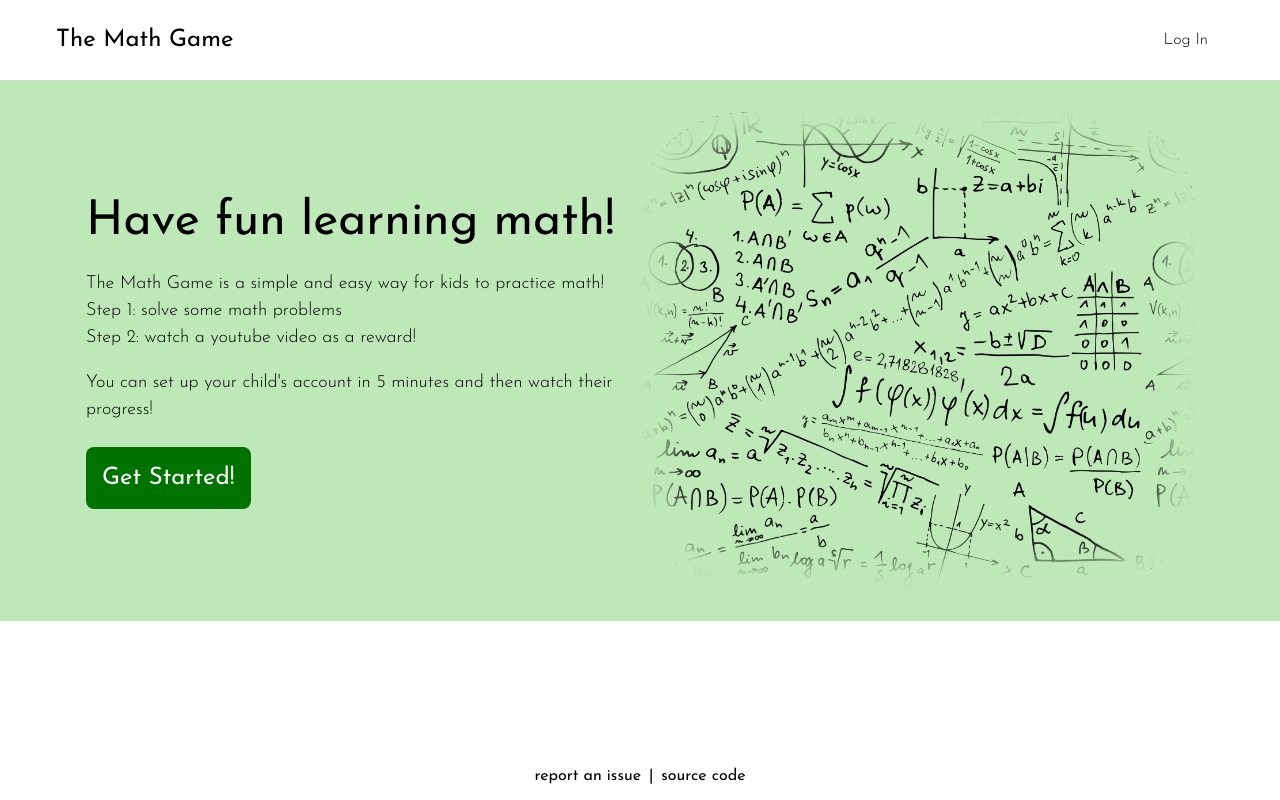
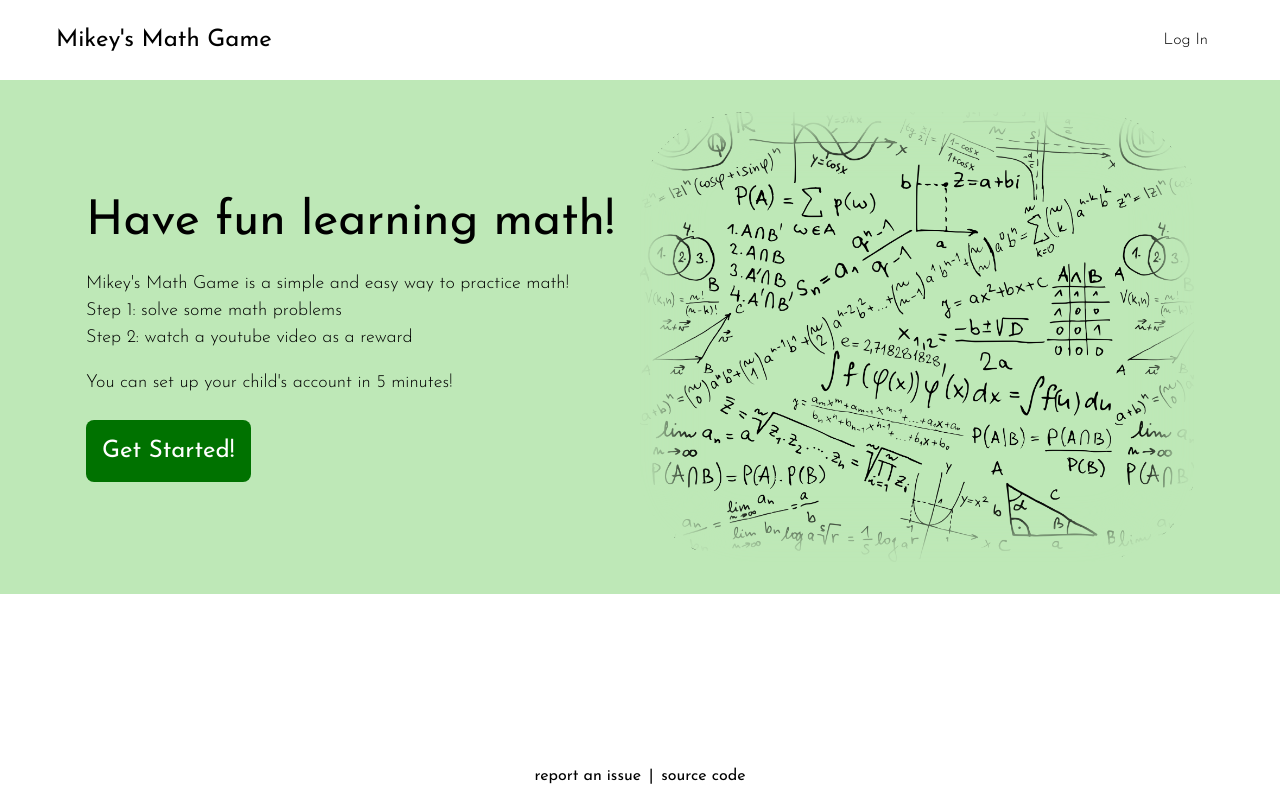
Before and after one commit to gdmen/mathgame_2, a React app in the folder web/: page / in a window 1280 px wide. Built offline with nearby package versions, Linux system fonts and the light colour scheme.

Commit message:
Rebrand to Mikey's Math Game.

```diff
--- a/web/public/index.html
+++ b/web/public/index.html
@@ -6,7 +6,7 @@
     <meta name="viewport" content="width=device-width, initial-scale=1, shrink-to-fit=no">
 
 
-    <title>The Math Game</title>
+    <title>Mikey's Math Game</title>
 </head>
 
 <body>
--- a/web/src/home.js
+++ b/web/src/home.js
@@ -15,15 +15,14 @@ const HomeView = ({ isLoading, isAuthenticated, user, settings }) => {
         <div className="hero-copy">
           <h1>Have fun learning math!</h1>
           <p>
-            The Math Game is a simple and easy way for kids to practice math!
+            Mikey's Math Game is a simple and easy way to practice math!
             <br />
             Step 1: solve some math problems
             <br />
-            Step 2: watch a youtube video as a reward!
+            Step 2: watch a youtube video as a reward
           </p>
           <p>
-            You can set up your child's account in 5 minutes and then watch
-            their progress!
+            You can set up your child's account in 5 minutes!
           </p>
           <div className="button-container">
             {(isAuthenticated && user && settings && (
--- a/web/src/index.js
+++ b/web/src/index.js
@@ -238,7 +238,7 @@ const AppView = () => {
     <div id="react-body">
       <div id="main-menu" className="clearfix">
         <a href="/">
-          <h3>The Math Game</h3>
+          <h3>Mikey's Math Game</h3>
         </a>
 
         <ul className="menu">
--- a/web/src/settings.js
+++ b/web/src/settings.js
@@ -291,7 +291,7 @@ const VideosSettingsView = ({ token, url, user, errCallback }) => {
           >
             YouTube
           </a>{" "}
-          videos that your kid will love!
+          videos that your child will love!
         </h4>
         <div id="video-inputs">
           <input
--- a/web/src/setup.js
+++ b/web/src/setup.js
@@ -19,7 +19,7 @@ const ProblemTypesTabView = ({ token, url, user, settings, advanceSetup }) => {
 
   return (
     <>
-      <h2>Hi there! Let's do a little setup for your kid!</h2>
+      <h2>Hi there! Let's do a little setup for your child!</h2>
       <ProblemTypesSettingsView
         token={token}
         url={url}
@@ -128,8 +128,8 @@ const StartPlayingTabView = () => {
       <h2>You're all set!</h2>
       <div className="setup-form">
         <h3>
-          The Math Game will start <strong>easy</strong> and get harder to match{" "}
-          <strong>your kid's</strong> math level!
+          Mikey's Math Game will start <strong>easy</strong> and get harder to match{" "}
+          <strong>your child's</strong> math level!
         </h3>
         <button
           id="start-playing-button"
```
Also changed, not shown: web/public/manifest.json.
